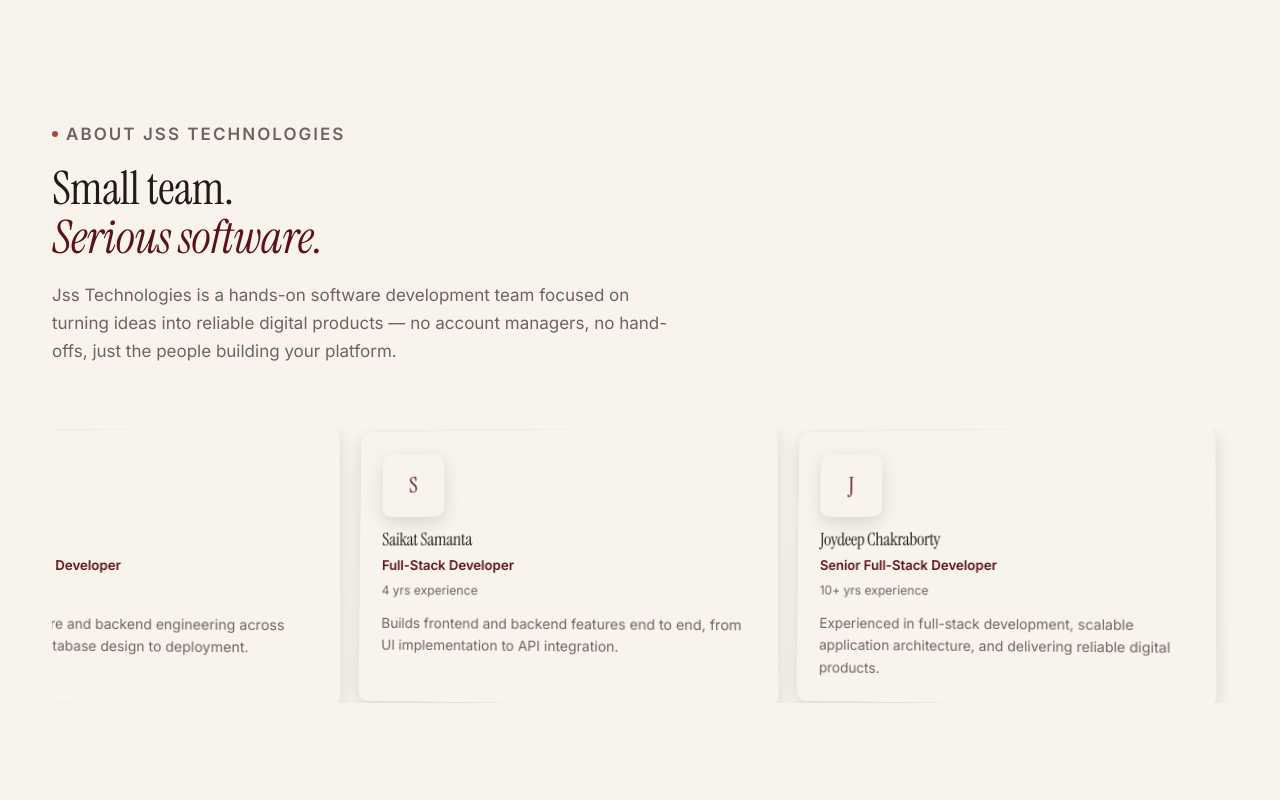
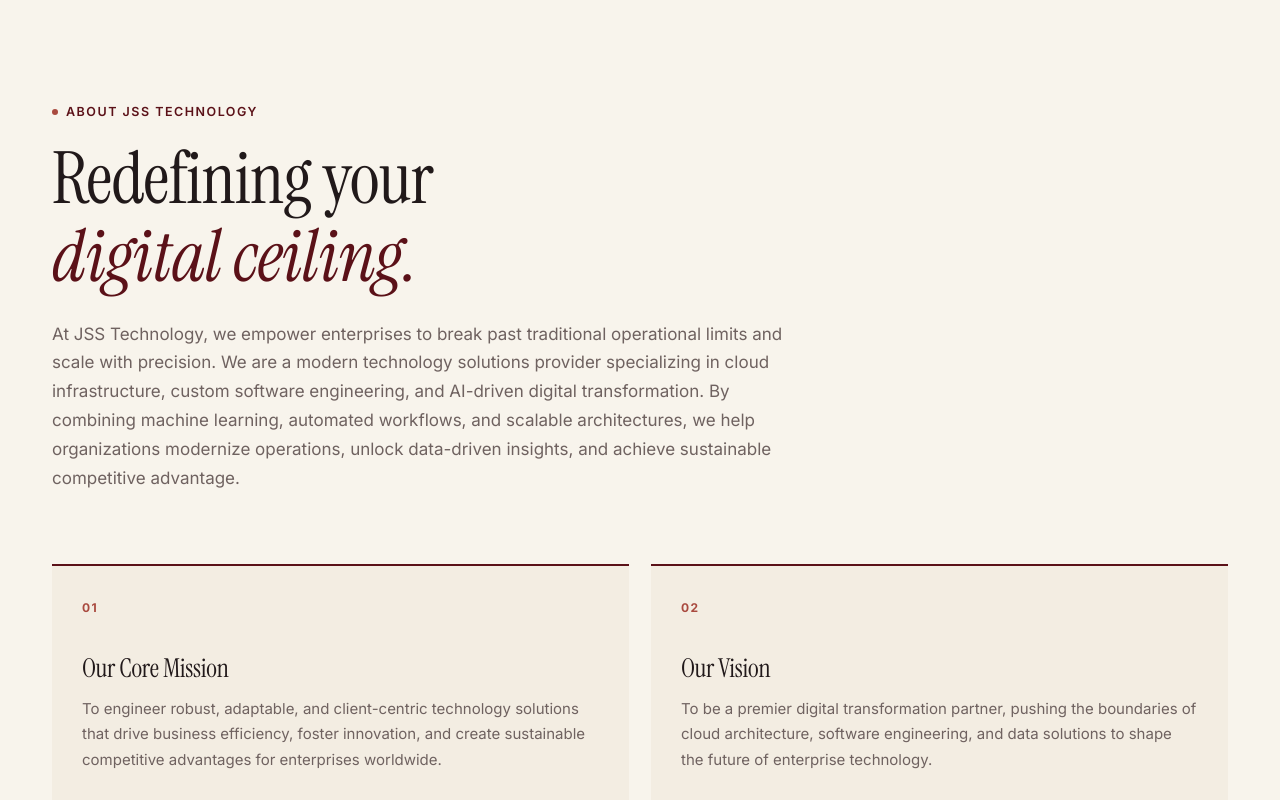
Before and after one commit to Saikat-93/frontend, a React (Vite) app: page / in a window 1280 px wide. Shown: the part 6180-6980 px from the top of the page. Built offline with nearby package versions, Linux system fonts and the light colour scheme.

Commit message:
add about

```diff
--- a/src/components/Navbar.jsx
+++ b/src/components/Navbar.jsx
@@ -26,7 +26,7 @@
         <a href="#top" className="brand">
           <img src={jssMark} alt="JSS Technology" className="brand-logo" />
           <span className="brand-name" aria-hidden="true">
-            <span className="brand-name-jss">JSS</span>
+            <span className="brand-name-jss">JSS  </span>
             <span className="brand-name-tech">TECHNOLOGY</span>
           </span>
         </a>
--- a/src/components/Team.jsx
+++ b/src/components/Team.jsx
@@ -1,180 +1,108 @@
 import Reveal from "./Reveal.jsx";
-
-const TEAM = [
-  {
-    name: "Santunu Batabyal",
-    role: "Senior Full-Stack Developer",
-    years: "8+ yrs experience",
-    bio: "Leads architecture and backend engineering across projects, from database design to deployment.",
-  },
-  {
-    name: "Saikat Samanta",
-    role: "Full-Stack Developer",
-    years: "4 yrs experience",
-    bio: "Builds frontend and backend features end to end, from UI implementation to API integration.",
-  },
-  {
-    name: "Joydeep Chakraborty",
-    role: "Senior Full-Stack Developer",
-    years: "10+ yrs experience",
-    bio: "Experienced in full-stack development, scalable application architecture, and delivering reliable digital products.",
-  },
-];
 
 export default function Team() {
   return (
     <section id="team">
       <div className="container">
-        <div className="section-head about-head">
-          <p className="eyebrow">About Jss Technologies</p>
+        <Reveal className="about-intro">
+          <p className="eyebrow">About JSS Technology</p>
           <h2>
-            Small team.
+            Redefining your
             <br />
-            <em>Serious software.</em>
+            <em>digital ceiling.</em>
           </h2>
-          <p>
-            Jss Technologies is a hands-on software development team
-            focused on turning ideas into reliable digital products —
-            no account managers, no hand-offs, just the people building
-            your platform.
+          <p className="about-lead">
+            At JSS Technology, we empower enterprises to break past traditional
+            operational limits and scale with precision. We are a modern
+            technology solutions provider specializing in cloud infrastructure,
+            custom software engineering, and AI-driven digital transformation.
+            By combining machine learning, automated workflows, and scalable
+            architectures, we help organizations modernize operations, unlock
+            data-driven insights, and achieve sustainable competitive advantage.
           </p>
+        </Reveal>
+
+        <div className="about-pillars">
+          <Reveal className="about-pillar" delay={100}>
+            <span className="pillar-number">01</span>
+            <h3>Our Core Mission</h3>
+            <p>
+              To engineer robust, adaptable, and client-centric technology
+              solutions that drive business efficiency, foster innovation, and
+              create sustainable competitive advantages for enterprises
+              worldwide.
+            </p>
+          </Reveal>
+
+          <Reveal className="about-pillar" delay={180}>
+            <span className="pillar-number">02</span>
+            <h3>Our Vision</h3>
+            <p>
+              To be a premier digital transformation partner, pushing the
+              boundaries of cloud architecture, software engineering, and data
+              solutions to shape the future of enterprise technology.
+            </p>
+          </Reveal>
         </div>
-
-        <Reveal delay={120}>
-          <div className="team-marquee">
-            <div className="marquee-track">
-              {TEAM.concat([{ spacer: true }])
-                .concat(TEAM)
-                .concat([{ spacer: true }])
-                .map((m, i) =>
-                  m.spacer ? (
-                    <div className="marquee-gap" key={"gap-" + i} />
-                  ) : (
-                    <div className="team-card-wrap" key={i}>
-                      <div className="team-card card">
-                        <div className="team-shine" />
-                        <div className="team-avatar">{m.name.charAt(0)}</div>
-                        <h3>{m.name}</h3>
-                        <span className="team-role">{m.role}</span>
-                        <span className="team-years">{m.years}</span>
-                        <p>{m.bio}</p>
-                      </div>
-                    </div>
-                  )
-                )}
-            </div>
-          </div>
-        </Reveal>
       </div>
 
       <style>{`
-        .about-head h2 em {
+        .about-intro {
+          max-width: 930px;
+        }
+        .about-intro h2 {
+          margin-top: 18px;
+          font-size: clamp(42px, 6vw, 72px);
+        }
+        .about-intro h2 em {
           font-style: italic;
           color: var(--maroon);
         }
-        .team-marquee { overflow: hidden; width: 100%; }
-        .marquee-track {
-          display: flex;
+        .about-lead {
+          max-width: 760px;
+          margin-top: 24px;
+          color: var(--muted);
+          font-size: 17px;
+          line-height: 1.7;
+        }
+        .about-pillars {
+          display: grid;
+          grid-template-columns: repeat(2, 1fr);
           gap: 22px;
-          align-items: stretch;
-          animation: teamScroll 26s linear infinite;
+          margin-top: 72px;
         }
-        .marquee-gap { min-width: 880px; flex: 0 0 auto; }
-
-        .team-card-wrap {
-          min-width: 360px;
-          max-width: 420px;
-          flex: 0 0 auto;
-          perspective: 1000px;
+        .about-pillar {
+          padding: 28px 30px 30px;
+          border-top: 2px solid var(--maroon);
+          background: var(--cream-alt);
         }
-
-        .team-card {
-          position: relative;
-          height: 100%;
-          padding: 22px;
-          border-radius: 10px;
-          background: linear-gradient(180deg, rgba(255,255,255,0.03), rgba(255,255,255,0.01));
-          border: 1px solid rgba(255,255,255,0.06);
-          box-shadow: 0 6px 18px rgba(6,8,15,0.12);
-          overflow: hidden;
-          transform-style: preserve-3d;
-          transform: rotateY(-6deg) rotateX(2deg) translateZ(0);
-          transition: transform 320ms cubic-bezier(.2,.9,.2,1), box-shadow 320ms, border-color 320ms;
+        .pillar-number {
+          color: var(--terracotta);
+          font-size: 12px;
+          font-weight: 700;
+          letter-spacing: 0.12em;
         }
-        .team-card:hover {
-          transform: rotateY(0deg) rotateX(0deg) translateZ(24px) translateY(-8px);
-          box-shadow: 0 24px 48px rgba(6,8,15,0.28);
-          border-color: rgba(255,255,255,0.14);
+        .about-pillar h3 {
+          margin-top: 34px;
+          font-size: 26px;
         }
-
-        .team-shine {
-          position: absolute;
-          inset: -50% -50%;
-          background: linear-gradient(115deg, transparent 40%, rgba(255,255,255,0.10) 50%, transparent 60%);
-          transform: translateX(-120%);
-          transition: transform 700ms ease;
-          pointer-events: none;
+        .about-pillar p {
+          margin-top: 14px;
+          color: var(--muted);
+          font-size: 15px;
+          line-height: 1.7;
         }
-        .team-card:hover .team-shine {
-          transform: translateX(20%);
-        }
-
-        .team-avatar {
-          position: relative;
-          width: 64px;
-          height: 64px;
-          border-radius: 10px;
-          background: linear-gradient(135deg, rgba(255,255,255,0.08), rgba(255,255,255,0.02));
-          color: var(--maroon);
-          font-family: var(--font-display);
-          font-size: 22px;
-          display: flex;
-          align-items: center;
-          justify-content: center;
-          box-shadow: 0 6px 18px rgba(0,0,0,0.12);
-          transform: translateZ(30px);
-        }
-        .team-card h3 {
-          position: relative;
-          margin-top: 14px;
-          font-size: 18px;
-          transform: translateZ(24px);
-        }
-        .team-role {
-          position: relative;
-          display: block;
-          margin-top: 6px;
-          color: var(--maroon);
-          font-weight: 600;
-          font-size: 13.5px;
-          transform: translateZ(18px);
-        }
-        .team-years {
-          position: relative;
-          display: block;
-          margin-top: 4px;
-          color: var(--muted);
-          font-size: 12.5px;
-        }
-        .team-card p {
-          position: relative;
-          margin-top: 12px;
-          color: var(--muted);
-          font-size: 14px;
-        }
-
-        @media (max-width: 980px) {
-          .marquee-track { animation-duration: 28s; }
-        }
-        @media (max-width: 720px) {
-          .team-card-wrap { perspective: none; min-width: auto; max-width: 100%; }
-          .marquee-track { gap: 14px; animation-duration: 20s; }
-          .team-card { transform: none !important; }
-        }
-
-        @keyframes teamScroll {
-          0% { transform: translateX(0); }
-          100% { transform: translateX(-50%); }
+        @media (max-width: 700px) {
+          .about-pillars {
+            grid-template-columns: 1fr;
+            margin-top: 52px;
+          }
+          .about-pillar {
+            padding: 24px;
+          }
+          .about-pillar h3 {
+            margin-top: 26px;
+          }
         }
       `}</style>
     </section>
```
Also changed, not shown: 1 other file (tests, documents, lock files or other folders).
